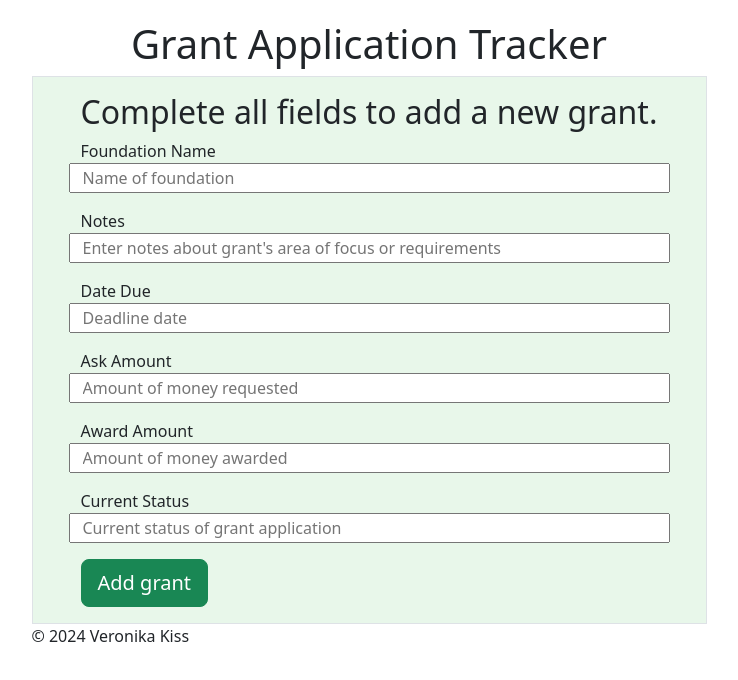
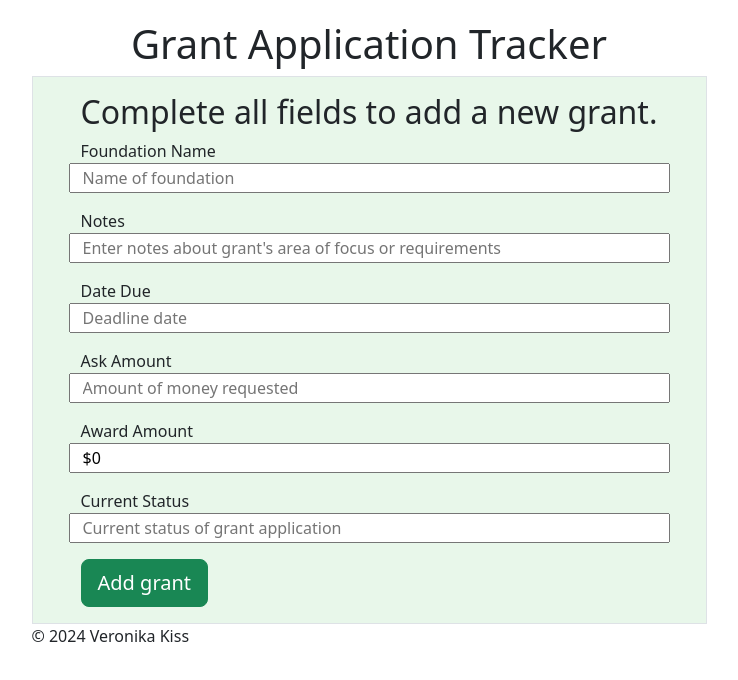
Before and after one commit to vmkiss/grant-app-tracker, a React (Create React App) app in the folder app/frontend/: page /create in a window 1280 px wide. Shown: the top 680 px of the page, without its empty margins (271-1009 px from the left). Built offline with nearby package versions, Linux system fonts and the light colour scheme.

Commit message:
set award's state to /usr/bin/bash on initial render of add grant page

```diff
--- a/app/frontend/src/pages/AddGrantPage.js
+++ b/app/frontend/src/pages/AddGrantPage.js
@@ -7,7 +7,7 @@ export const AddGrantPage = () => {
     const [notes, setNotes] = useState('');
     const [date, setDate] = useState('');
     const [ask, setAsk] = useState('');
-    const [award, setAward] = useState('');
+    const [award, setAward] = useState('$0');
     const [currStatus, setCurrStatus] = useState('');
 
     const redirect = useNavigate();
```
